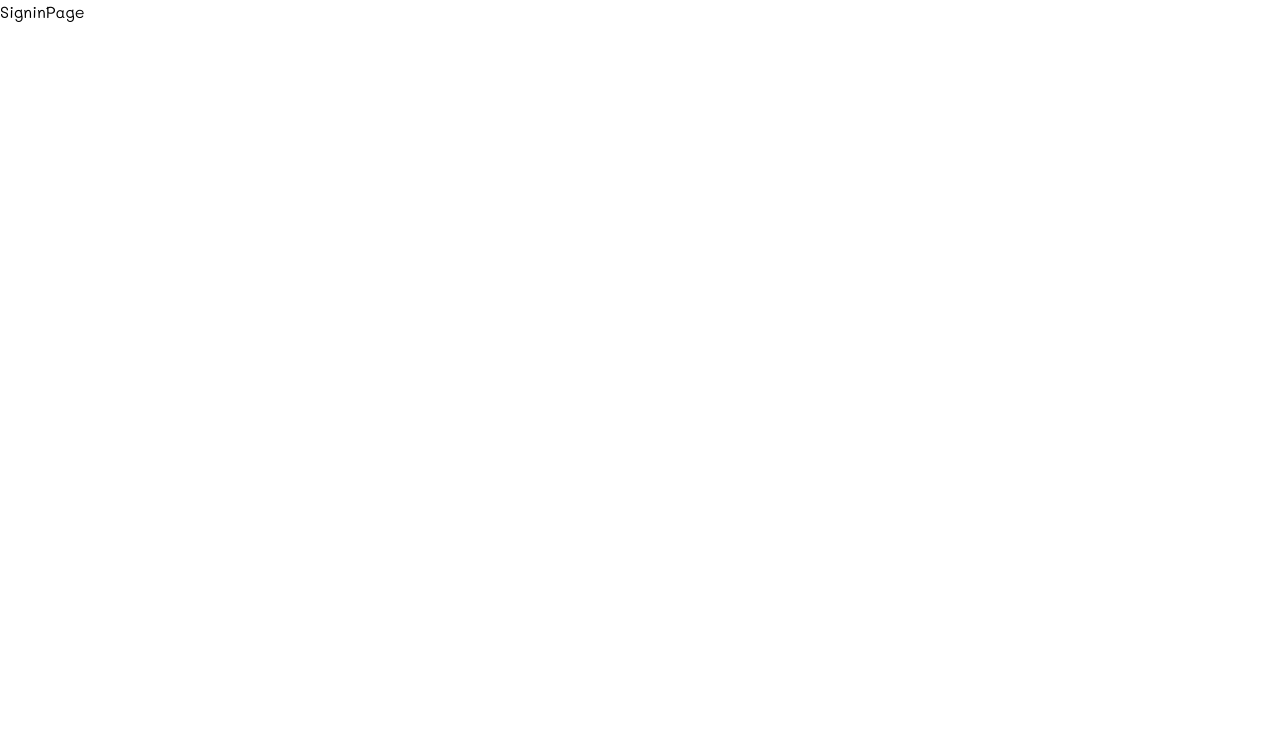
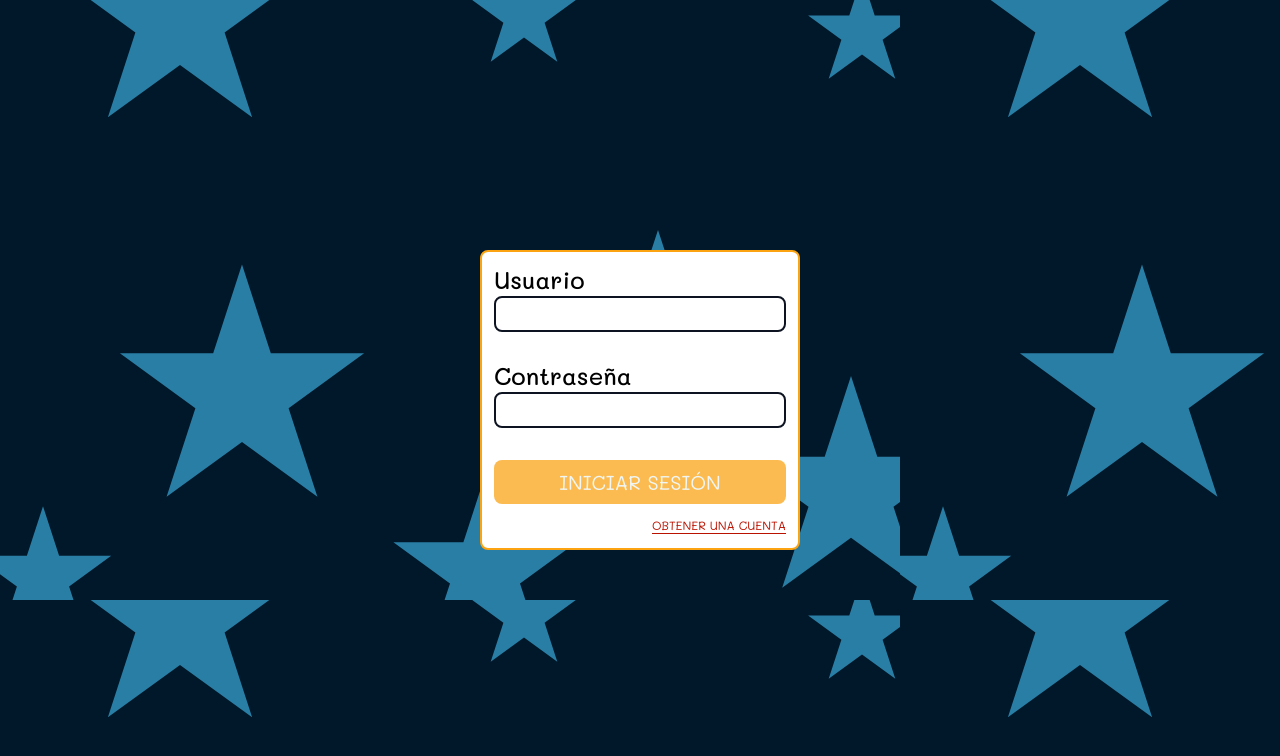
Before and after one commit to josu3steban/practica-notas, a React (Vite) app: page /auth/signin in a window 1280 px wide. Shown: the top 756 px of the page. Built offline with nearby package versions, Linux system fonts and the light colour scheme.

Commit message:
Front terminado

```diff
--- a/src/components/auth/SigninPage.jsx
+++ b/src/components/auth/SigninPage.jsx
@@ -1,8 +1,121 @@
+import { Field, Form, Formik } from 'formik';
+import { useNavigate } from 'react-router-dom';
+import * as Yup from 'yup';
+
+export const SigninPage = () => {
+
+  const navigate = useNavigate();
+
+  const newLoginSchema = Yup.object().shape(
+    {
+      username: Yup.string().email('Email no valido').required('Debe de ingresar un email'),
+      password: Yup.string().required('Debe ingresar la contraseña')
+    }
+  );
+
+  const handleLogin = (errors, resetForm) => {
+
+    navigate('/');
+
+
+  }
 
 
 
-export const SigninPage = () => {
   return (
-    <div>SigninPage</div>
+    <div className=" flex justify-center items-center h-screen bg-[url('./assets/img/bg-login.svg')] ">
+
+      <div className="bg-white w-1/4 border-2 border-my-color-five rounded-lg p-3">
+
+        <Formik
+
+          initialValues={
+            {
+              username: "",
+              password: ""
+            }
+          }
+
+          // validationSchema = { newLoginSchema }
+
+          enableReinitialize = { true }
+
+          onSubmit = {( errors, {resetForm} ) => {
+
+            handleLogin( errors, resetForm );
+
+          }}
+
+        >
+
+          {
+
+            ( {errors, touched} ) => {
+
+              return(
+
+                <div className="">
+
+                  <Form>
+
+                    <div className="mb-2">
+                      <label className='block text-2xl font-medium mb'>Usuario</label>
+                      <Field
+                        className="w-full bg-white border-2 border-my-color-three focus:outline-none focus:border-my-color-five rounded-lg px-3 py-1 transition-all"
+                        type="text"
+                        name="username"
+                        id="username"
+                      />
+                      {
+                        (errors.username && touched.username )
+                          ? <span className="uppercase block text-sm text-my-color-four">{ errors.username }</span>
+                          : <span className="uppercase block text-sm text-transparent">null</span>
+                      }
+                    </div>
+
+                    <div className="mb-3">
+                      <label className='block text-2xl font-medium mb'>Contraseña</label>
+                      <Field
+                        className="w-full bg-white border-2 border-my-color-three focus:outline-none focus:border-my-color-five rounded-lg px-3 py-1 transition-all"
+                        type="password"
+                        name="password"
+                        id="password"
+                      />
+                      {
+                        (errors.password && touched.password )
+                          ? <span className="uppercase block text-sm text-my-color-four">{ errors.password }</span>
+                          : <span className="uppercase block text-sm text-transparent">null</span>
+                      }
+                    </div>
+
+                    <div className="">
+                      <button
+                        type="submit"
+                        className="w-full py-2 px-3 rounded-lg text-my-color-two text-xl bg-my-color-five animate-pulse">
+
+                        {`INICIAR SESIÓN`}
+
+                      </button>
+                    </div>
+
+                    <div className="text-right mt-2">
+                      <span onClick={ () => navigate('/auth/signup') } className="uppercase border-b border-my-color-four text-xs text-my-color-four cursor-pointer">Obtener una cuenta</span>
+                    </div>
+
+                  </Form>
+
+                </div>
+
+              )
+
+            }
+
+          }
+
+        </Formik>
+
+      </div>
+
+    </div>
   )
 }
--- a/src/components/auth/SignupPage.jsx
+++ b/src/components/auth/SignupPage.jsx
@@ -1,8 +1,122 @@
+import { Field, Form, Formik } from 'formik';
+import { useNavigate } from 'react-router-dom';
+import * as Yup from 'yup';
+
+export const SignupPage = () => {
+
+  const navigate = useNavigate();
+
+  const newLoginSchema = Yup.object().shape(
+    {
+      username: Yup.string().email('Email no valido').required('Debe de ingresar un email'),
+      password: Yup.string().required('Debe ingresar la contraseña').min(6, 'La contraseña debe tener al menos 6 caracteres').max(15, 'La contraseña debe tener como maximo 15 caracteres')
+    }
+  );
+
+  const handleLogin = (errors, resetForm) => {
 
 
 
-export const SignupPage = () => {
+  }
+
+
+
   return (
-    <div>SignupPage</div>
+    <div className=" flex justify-center items-center h-screen bg-[url('./assets/img/bg-login.svg')] ">
+
+      <div className="bg-white w-1/4 border-2 border-my-color-five rounded-lg p-3">
+
+        <Formik
+
+          initialValues={
+            {
+              username: "",
+              password: ""
+            }
+          }
+
+          validationSchema = { newLoginSchema }
+
+          enableReinitialize = { true }
+
+          onSubmit = {( errors, {resetForm} ) => {
+
+            handleLogin( errors, resetForm );
+
+          }}
+
+        >
+
+          {
+
+            ( {errors, touched} ) => {
+
+              return(
+
+                <div className="">
+
+                  <Form>
+
+                    <div className="mb-2">
+                      <label className='block text-2xl font-medium mb'>Correo</label>
+                      <Field
+                        className="w-full bg-white border-2 border-my-color-three focus:outline-none focus:border-my-color-five rounded-lg px-3 py-1 transition-all"
+                        type="text"
+                        name="username"
+                        id="username"
+                        placeholder="Ingresa tu correo"
+                      />
+                      {
+                        (errors.username && touched.username )
+                          ? <span className="uppercase block text-sm text-my-color-four">{ errors.username }</span>
+                          : <span className="uppercase block text-sm text-transparent">null</span>
+                      }
+                    </div>
+
+                    <div className="mb-3">
+                      <label className='block text-2xl font-medium mb'>Contraseña</label>
+                      <Field
+                        className="w-full bg-white border-2 border-my-color-three focus:outline-none focus:border-my-color-five rounded-lg px-3 py-1 transition-all"
+                        type="password"
+                        name="password"
+                        id="password"
+                        placeholder="Ingresa tu contraseña"
+                      />
+                      {
+                        (errors.password && touched.password )
+                          ? <span className="uppercase block text-sm text-my-color-four">{ errors.password }</span>
+                          : <span className="uppercase block text-sm text-transparent">null</span>
+                      }
+                    </div>
+
+                    <div className="">
+                      <button
+                        type="submit"
+                        className="w-full py-2 px-3 rounded-lg text-my-color-two text-xl bg-my-color-five animate-pulse">
+
+                        {`REGISTRARSE`}
+
+                      </button>
+                    </div>
+
+                    <div className="text-right mt-2">
+                      <span onClick={ () => navigate('/auth/signin') } className="uppercase border-b border-my-color-four text-xs text-my-color-four cursor-pointer">Ya tengo una cuenta</span>
+                    </div>
+
+                  </Form>
+
+                </div>
+
+              )
+
+            }
+
+          }
+
+        </Formik>
+
+      </div>
+
+    </div>
   )
 }
--- a/src/components/notes/HomePage.jsx
+++ b/src/components/notes/HomePage.jsx
@@ -1,6 +1,7 @@
 import { Navigate, Route, Routes } from "react-router-dom"
-import { NoteForm } from "./NoteForm"
+import { NoteEdit } from "./NoteEdit"
 import { NoteHomePage } from "./NoteHomePage"
+import { NoteNew } from "./NoteNew"
 import { NotesWelcom } from "./NotesWelcom"
 
 
@@ -11,7 +12,8 @@ export const HomePage = () => {
       <Route path="/" element={ <NoteHomePage /> }>
 
         <Route index element={ <NotesWelcom /> } />
-        <Route path="mynote/:id" element={ <NoteForm /> } />
+        <Route path="mynote/new" element={ <NoteNew /> } />
+        <Route path="mynote/:id" element={ <NoteEdit /> } />
 
       </Route>
 
--- a/src/components/notes/NoteForm.jsx
+++ b/src/components/notes/NoteForm.jsx
@@ -15,7 +15,7 @@ export const NoteForm = () => {
 
   return (
 
-    <section className="p-10 flex flex-col h-full ll justify-center">
+    <section className="flex flex-col justify-center">
 
       <Formik
 
@@ -60,7 +60,7 @@ export const NoteForm = () => {
 
                 </div>
 
-                <div className="my-10">
+                <div className="my-5">
 
                   <label className="text-my-color-two block text-3xl font-medium mb-3" >Nota</label>
                   <Field
@@ -69,7 +69,7 @@ export const NoteForm = () => {
                     type="text"
                     name="content"
                     id="content"
-                    rows="10"
+                    rows="5"
                     placeholder="Descripción de la nota"
                   />
 
--- a/src/components/notes/NoteHomePage.jsx
+++ b/src/components/notes/NoteHomePage.jsx
@@ -18,7 +18,7 @@ export const NoteHomePage = () => {
         </div>
 
 
-        <div className="w-3/4">
+        <div className="w-3/4 bg-my-color-three max-h-screen">
           <NotePage>
             <Outlet />
           </NotePage>
--- a/src/components/notes/NotePage.jsx
+++ b/src/components/notes/NotePage.jsx
@@ -4,10 +4,6 @@
 export const NotePage = ({ children }) => {
   return (
     <div className="
-
-        bg-my-color-three
-        h-full
-        w-full
     ">
 
       {children}
--- a/src/components/notes/NotesWelcom.jsx
+++ b/src/components/notes/NotesWelcom.jsx
@@ -2,7 +2,7 @@ import ImgWelcome from '../../assets/img/icons/welcome.png';
 
 export const NotesWelcom = () => {
   return (
-    <section className="flex flex-col justify-center items-center p-5 h-screen">
+    <section className="flex flex-col w-full items-center justify-center h-screen p-5">
 
         <h3 className="uppercase text-my-color-two text-6xl font-extrabold">¡bienvenido!</h3>
 
--- a/src/components/notes/sidebar/Sidebar.jsx
+++ b/src/components/notes/sidebar/Sidebar.jsx
@@ -1,8 +1,24 @@
 import { NoteListContainer } from "./NotesListContainer"
 import IconNewNote from '../../../assets/img/icons/icon-new-note.png'
+import { useNavigate } from "react-router-dom"
 
 
 export const Sidebar = () => {
+
+  const navigate = useNavigate();
+
+  const handleNewNote = () => {
+
+    navigate( '/mynote/new' );
+
+  }
+
+  const handleLogout = () => {
+
+    navigate( '/auth/signin' );
+
+  }
+
   return (
       <aside
         className="
@@ -15,11 +31,11 @@ export const Sidebar = () => {
         ">
 
 
-          <header className="p-2">
+          <header onClick={ () => navigate('/') } className="p-2 cursor-pointer">
             <p className="w-full block uppercase mr-5 text-lg" >bienvenido <span className="text-my-color-five font-medium">NOMBRE</span></p>
           </header>
 
-          <section className="flex items-center gap-5 hover:shadow-md border-2 border-transparent hover:border-my-color-five p-2 rounded-md transition-all duration-300 cursor-pointer m-2">
+          <section onClick={ handleNewNote } className="flex items-center gap-5 hover:shadow-md border-2 border-transparent hover:border-my-color-five p-2 rounded-md transition-all duration-300 cursor-pointer m-2">
             <div className="w-1/5">
               <img className="w-full" src={ IconNewNote } alt="Icono nueva nota" />
             </div>
@@ -38,7 +54,7 @@ export const Sidebar = () => {
 
 
           <footer className="p-2 text-right">
-            <button className="w-auto px-2 uppercase border rounded-md bg-my-color-four text-my-color-two font-medium">salir</button>
+            <button onClick={ handleLogout } className="w-auto px-2 uppercase border rounded-md bg-my-color-four text-my-color-two font-medium">salir</button>
           </footer>
 
       </aside>
```
Also changed, not shown: src/components/notes/NoteEdit.jsx (added, +16 -0 lines), src/components/notes/NoteNew.jsx (+7 -2 lines), src/assets/img/bg-login.svg (added).
